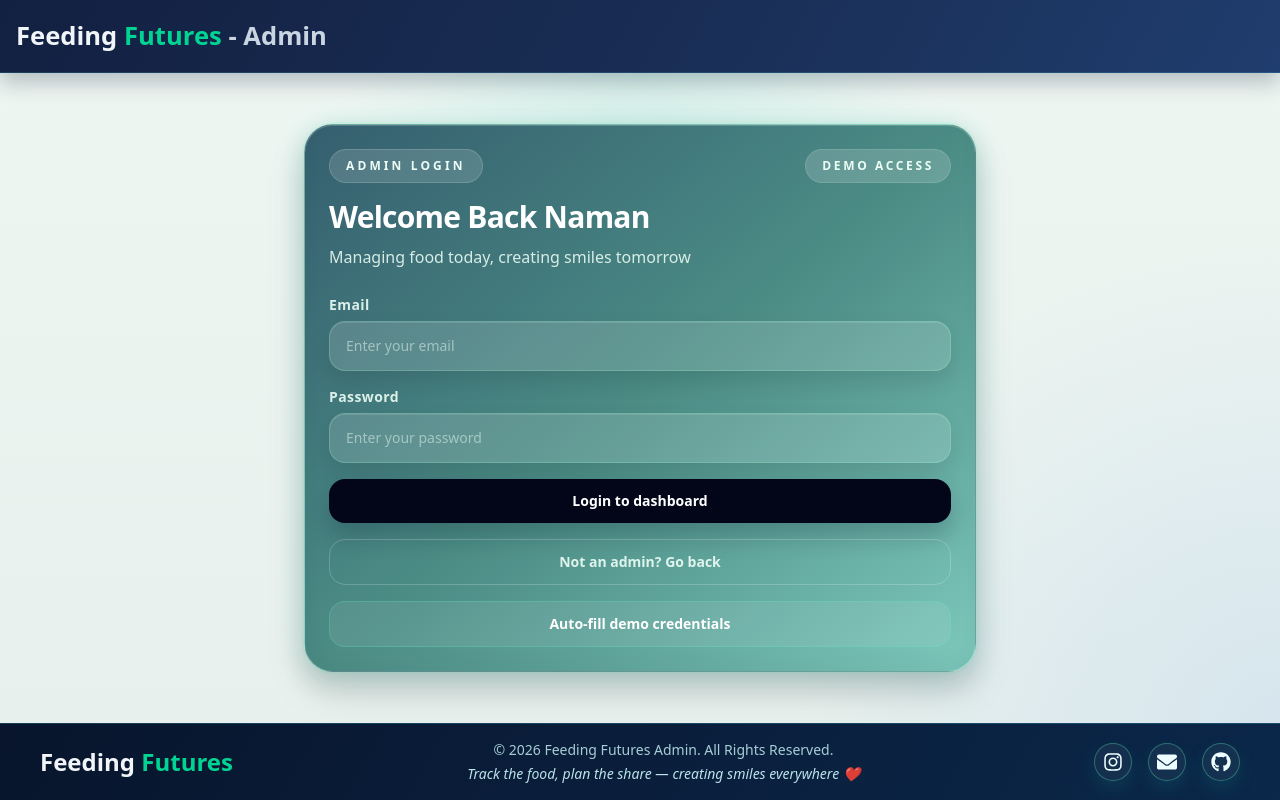
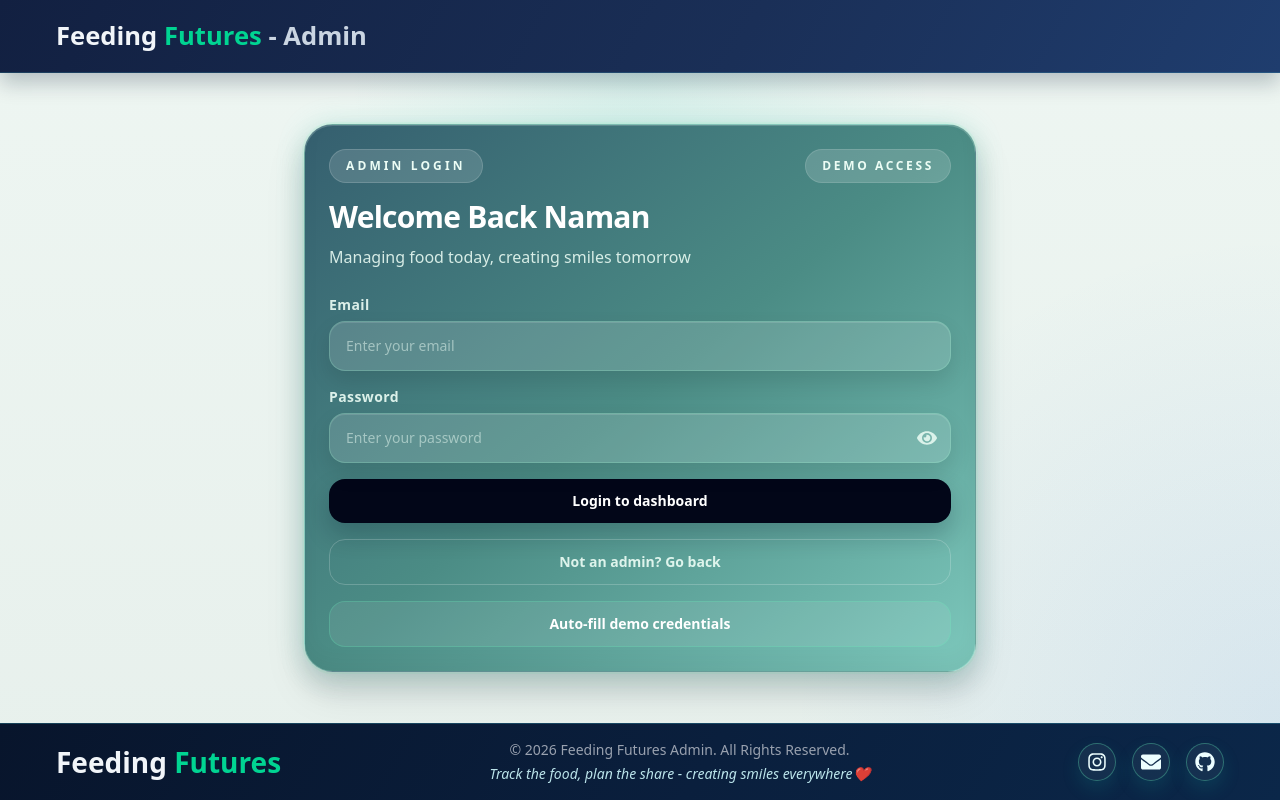
Before and after one commit to namanmahajan2020/Feeding-Futures, a React (Vite) app in the folder Feeding-Futures/admin/: page /login in a window 1280 px wide. Built offline with nearby package versions, Linux system fonts and the light colour scheme; no server answers.

Commit message:
password visible

```diff
--- a/Feeding-Futures/admin/src/components/adminLogin.jsx
+++ b/Feeding-Futures/admin/src/components/adminLogin.jsx
@@ -1,13 +1,14 @@
 import React, { useState, useContext, useEffect } from "react";
 import { useNavigate } from "react-router-dom";
 import { AppContext } from "./AppContext.jsx";
-import { FaGithub, FaInstagram, FaEnvelope } from "react-icons/fa";
+import { FaGithub, FaInstagram, FaEnvelope, FaEye, FaEyeSlash } from "react-icons/fa";
 
 const inputClassName =
   "admin-interactive w-full rounded-2xl border border-emerald-200/24 bg-white/14 px-4 py-3.5 text-sm text-white shadow-[inset_0_1px_0_rgba(255,255,255,0.12),0_10px_22px_rgba(0,0,0,0.10)] outline-none transition placeholder:text-emerald-50/50 focus:border-emerald-200/45 focus:ring-4 focus:ring-emerald-200/10";
 
 const AdminLogin = () => {
   const [formData, setFormData] = useState({ email: "", password: "" });
+  const [showPassword, setShowPassword] = useState(false);
   const [error, setError] = useState("");
   const navigate = useNavigate();
   const { setIsLoggedIn } = useContext(AppContext);
@@ -59,8 +60,8 @@ const AdminLogin = () => {
   return (
     <div className="admin-page flex min-h-screen flex-col bg-[linear-gradient(180deg,#eef6f2_0%,#e7f0ec_100%)] text-slate-100">
 <header className="border-b border-cyan-300/15 bg-[linear-gradient(120deg,#122041_0%,#1a2f57_58%,#1f3d6e_100%)] shadow-[0_10px_20px_rgba(6,23,46,0.24)]">
-  <div className="mx-auto flex h-18 w-full max-w-7xl items-center justify-between px-3 sm:px-5 md:px-6 lg:px-6">
-    <h1 className="text-[1.2rem] font-extrabold leading-none text-slate-100 sm:text-[1.35rem] md:text-[1.5rem] lg:text-[1.6rem] lg:-ml-2">
+  <div className="flex h-18 w-full items-center justify-between px-4 sm:px-6 md:px-10 lg:px-14">
+          <h1 className="ml-1 text-[1.2rem] font-extrabold leading-none text-slate-100 sm:text-[1.35rem] md:ml-0 md:text-[1.5rem] lg:text-[1.6rem]">
       Feeding <span className="text-emerald-400">Futures</span>{" "}
       <span className="text-slate-300">- Admin</span>
     </h1>
@@ -110,15 +111,25 @@ const AdminLogin = () => {
                 <label className="mb-1.5 block text-sm font-semibold tracking-[0.03em] text-emerald-50/90">
                   Password
                 </label>
+                <div className="relative">
                   <input
                     name="password"
-                  type="password"
+                    type={showPassword ? "text" : "password"}
                     value={formData.password}
                     onChange={handleChange}
                     placeholder="Enter your password"
                     required
-                  className={inputClassName}
+                    className={`${inputClassName} admin-password-input pr-12`}
                   />
+                  <button
+                    type="button"
+                    onClick={() => setShowPassword((prev) => !prev)}
+                    className="absolute inset-y-0 right-0 flex w-12 items-center justify-center text-emerald-50/85 transition hover:text-white"
+                    aria-label={showPassword ? "Hide password" : "Show password"}
+                  >
+                    {showPassword ? <FaEyeSlash className="h-5 w-5" /> : <FaEye className="h-5 w-5" />}
+                  </button>
+                </div>
               </div>
 
               {error && (
@@ -154,20 +165,20 @@ const AdminLogin = () => {
         </div>
       </main>
 
-      <footer className="border-t border-cyan-300/20 bg-[linear-gradient(120deg,#08152c_0%,#0a1f3d_55%,#0b2749_100%)] px-4 py-4 text-sm text-cyan-50 md:px-10">
-        <div className="mx-auto flex w-full max-w-7xl flex-col items-center justify-between gap-4 text-center md:flex-row md:text-left">
-          <h2 className="text-2xl font-semibold text-slate-100">
+      <footer className="border-t border-cyan-300/20 bg-[linear-gradient(120deg,#08152c_0%,#0a1f3d_55%,#0b2749_100%)] px-4 py-4 text-sm text-cyan-50 md:px-10 lg:px-14">
+        <div className="grid w-full grid-cols-1 items-center gap-4 text-center md:grid-cols-[auto_1fr_auto] md:text-left">
+          <h2 className="justify-self-center text-[1.65rem] font-semibold text-slate-100 md:justify-self-start md:text-[1.75rem]">
             Feeding <span className="text-emerald-400">Futures</span>
           </h2>
 
-          <div className="text-center text-sm text-cyan-100/80">
-            <p>&copy; {new Date().getFullYear()} Feeding Futures Admin. All Rights Reserved.</p>
+          <div className="text-center text-sm text-gray-400 md:justify-self-center">
+            <p >&copy; {new Date().getFullYear()} Feeding Futures Admin. All Rights Reserved.</p>
             <p className="mt-1 italic text-cyan-100/90">
-              Track the food, plan the share — creating smiles everywhere ❤️
+              Track the food, plan the share - creating smiles everywhere{"\u2764\uFE0F"}
             </p>
           </div>
 
-          <div className="flex flex-wrap items-center justify-center gap-4">
+          <div className="flex flex-wrap items-center justify-center gap-4 md:justify-self-end">
             <a
               href="https://www.instagram.com/namanmahajan_17/"
               target="_blank"
--- a/Feeding-Futures/admin/src/index.css
+++ b/Feeding-Futures/admin/src/index.css
@@ -97,6 +97,12 @@ body {
   transform: translateY(-1px);
 }
 
+/* Hide browser-provided password reveal icons so only the custom eye button shows */
+.admin-password-input::-ms-reveal,
+.admin-password-input::-ms-clear {
+  display: none;
+}
+
 .admin-glow {
   animation: adminSoftPulse 3.8s ease-in-out infinite;
 }
```
Lines whose indentation alone changed are shown as unchanged.
